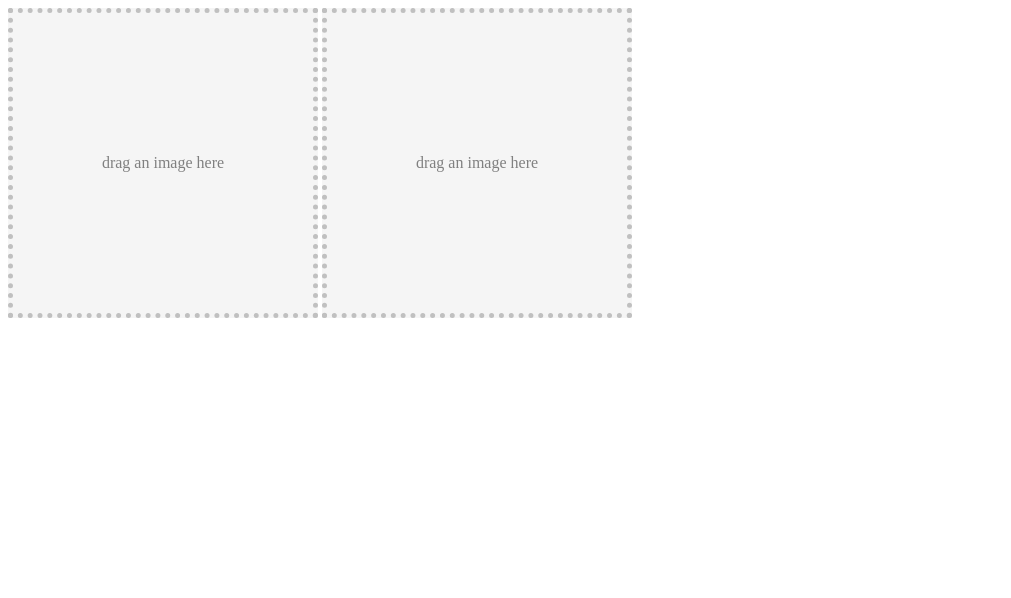
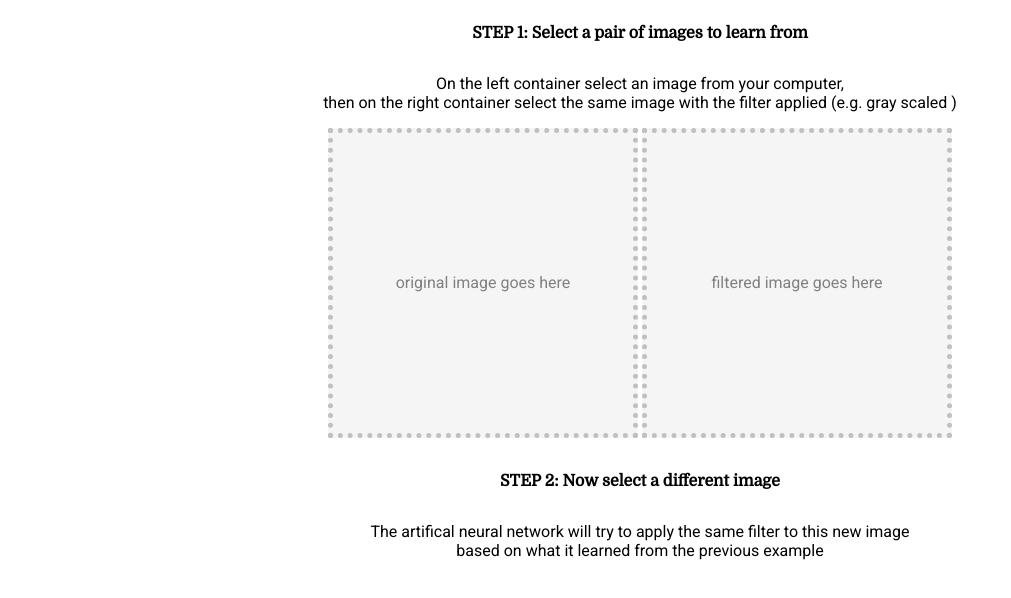
Before and after one commit to lander0s/machine-learning-in-javascript, a plain HTML site: page image-filter-app/index.html in a window 1280 px wide. Shown: the whole page, without its empty margins (0-1011 px from the left). Drawn offline with Linux system fonts and the light colour scheme.

Commit message:
add a basic layout for the application (it contains simple usage instructions)

```diff
--- a/image-filter-app/css/DragImageElement.css
+++ b/image-filter-app/css/DragImageElement.css
@@ -10,4 +10,5 @@
     cursor           : pointer;
     color            : gray;
     background-size  : 100% 100%;
+    font-family: 'Roboto', sans-serif;
 }
--- /dev/null
+++ b/image-filter-app/css/index.css
@@ -0,0 +1,14 @@
+
+html {
+    text-align: center;
+}
+
+label {
+    font-weight: bold;
+    font-family: 'Domine', serif;
+    line-height: 50px;
+}
+
+p {
+    font-family: 'Roboto', sans-serif;
+}
--- a/image-filter-app/index.html
+++ b/image-filter-app/index.html
@@ -2,11 +2,20 @@
 <html>
     <head>
         <title> App that learns how to apply image filters based on a given example</title>
+        <link rel="stylesheet" href="css/index.css">
         <link rel="stylesheet" href="css/DragImageElement.css">
+        <link href="https://fonts.googleapis.com/css?family=Roboto&display=swap" rel="stylesheet">
+        <link href="https://fonts.googleapis.com/css?family=Domine&display=swap" rel="stylesheet">
     </head>
     <body>
+        <label> STEP 1: Select a pair of images to learn from </label> <br/>
+        <p> On the left container select an image from your computer,<br/> then on the right container select the same image with the filter applied (e.g. gray scaled ) </p>
         <div id="example-image"></div>
         <div id="example-image-with-filter"></div>
+        <br/><br/>
+        <label> STEP 2: Now select a different image </label> <br/>
+        <p> The artifical neural network will try to apply the same filter to this new image <br/> based on what it learned from the previous example  </p>
+        <div id="challenge-image"></div>
         <script src="libs/synaptic/synaptic.min.js"></script>
         <script src="libs/requirejs/require.min.js"></script>
         <script src="js/application.js"></script>
--- a/image-filter-app/js/application.js
+++ b/image-filter-app/js/application.js
@@ -4,7 +4,7 @@ define("DragImageElement", ["require", "exports"], function (require, exports) {
     var DragImageElement = (function () {
         function DragImageElement(selector, text) {
             var _this = this;
-            text = text || 'Drag an image here or click for browsing';
+            if (text === void 0) { text = 'Drag an image here or click for browsing'; }
             this.selector = selector;
             this.rootElem = document.querySelector(selector);
             this.rootElem.innerHTML = text;
@@ -92,8 +92,8 @@ define("Application", ["require", "exports", "DragImageElement"], function (requ
         function Application() {
         }
         Application.prototype.main = function () {
-            this.dragImage1 = new DragImageElement_1.DragImageElement("#example-image", "drag an image here");
-            this.dragImage2 = new DragImageElement_1.DragImageElement("#example-image-with-filter", "drag an image here");
+            this.dragImage1 = new DragImageElement_1.DragImageElement('#example-image', 'original image goes here');
+            this.dragImage2 = new DragImageElement_1.DragImageElement('#example-image-with-filter', 'filtered image goes here');
         };
         return Application;
     }());
```
Also changed, not shown: 1 other file.
